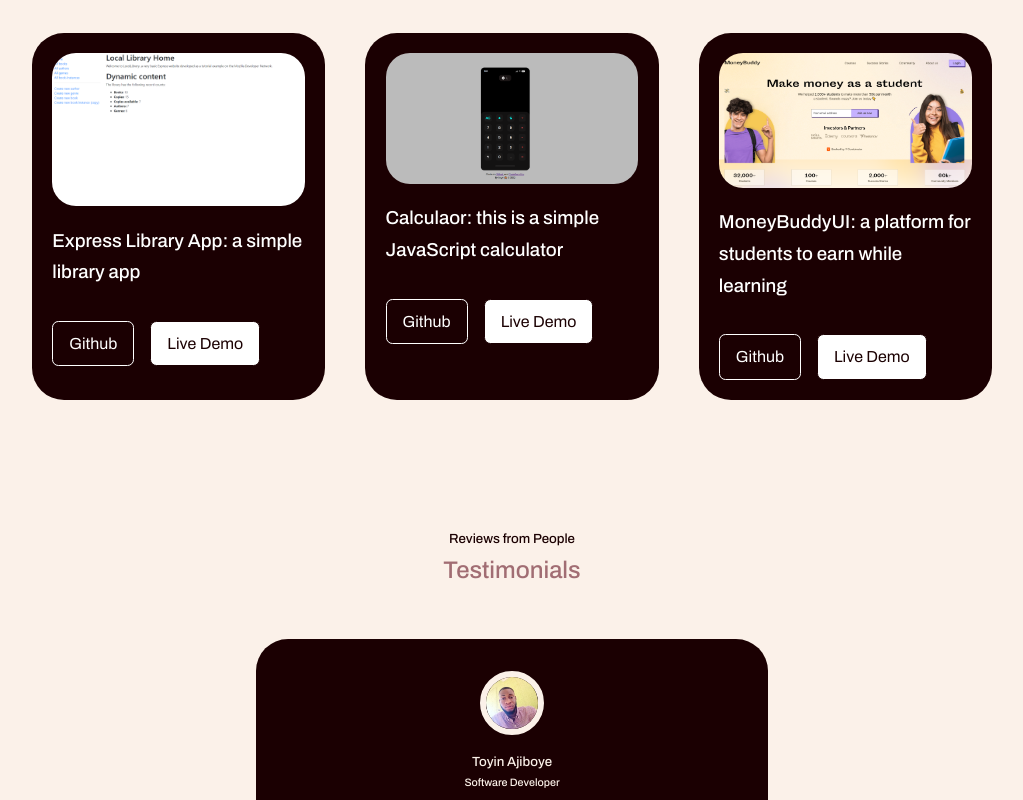
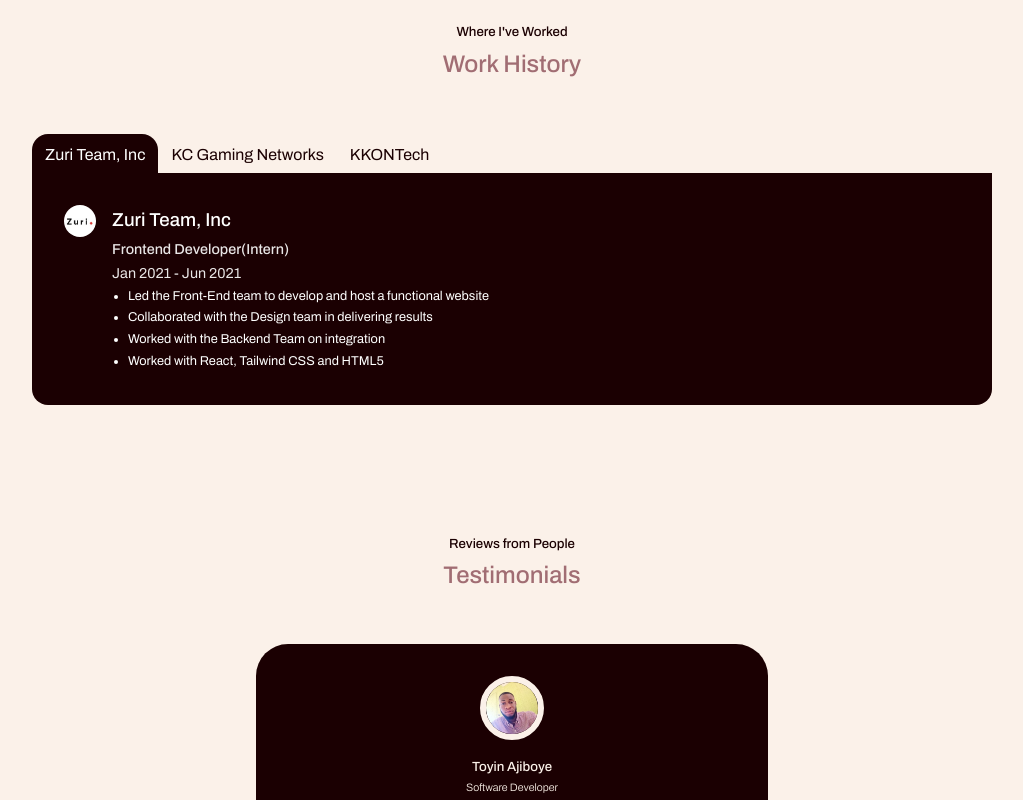
Before and after one commit to Boye95/boye-portfolio, a React (Create React App) app: page / in a window 1280 px wide. Shown: the part 3300-4100 px from the top of the page, without its empty margins (128-1151 px from the left). Built offline with nearby package versions, Linux system fonts and the light colour scheme.

Commit message:
add done with jobssection custom styling

```diff
--- a/src/App.js
+++ b/src/App.js
@@ -16,8 +16,8 @@
       <Nav />
       <About />
       <Experience />
+      <Portfolio />
       <Jobs />
-      <Portfolio />
       <Testimonials />
       <Contact />
       <Footer />
--- a/src/components/Jobs/Jobs.scss
+++ b/src/components/Jobs/Jobs.scss
@@ -4,34 +4,36 @@
     .tab__body {
         background: $ForegroundDark;
         color: $ForegroundWhite;
+        border-radius: 1rem 1rem 0 0;
     }
 
     .tab {
         background: $BackgroundColor;
 
-        &:focus {
-            outline: none;
+        // &:focus {
+        //     outline: none;
 
-            &:after {
-                content: "";
-                position: absolute;
-                height: 5px;
-                left: -4px;
-                right: -4px;
-                bottom: -5px;
-                background: $ForegroundDark;
-            }
-        }
+        //     &:after {
+        //         content: "";
+        //         position: absolute;
+        //         height: 5px;
+        //         left: -4px;
+        //         right: -4px;
+        //         bottom: -5px;
+        //         background: $ForegroundDark;
+        //     }
+        // }
     }
 
     .tpanel {
         background: $ForegroundDark;
         color: $ForegroundWhite;
+        border-radius: 0 0 1rem 1rem;
 
         .jobs__container__inner {
             display: flex;
-            flex-direction: column;
-            margin-left: 1rem;
+            gap: 1rem;
+            padding: 2rem;
 
             img {
                 width: 2rem;
@@ -40,7 +42,14 @@
             }
 
             .org__details {
-
+                h4, p {
+                    font-size: 0.9rem;
+                    opacity: 0.9;
+                }
+                ul {
+                    font-size: 0.8rem;
+                    margin-left: 1rem;
+                }
             }
         }
 
@@ -53,4 +62,10 @@
 @media screen and (max-width: 1024px) {}
 
 // Media Queries (SM)
-@media screen and (max-width: 600px) {}
+@media screen and (max-width: 600px) {
+    .main-container.jobs__container {
+        .tab {
+            font-size: 0.8rem;
+        }
+    }
+}
--- a/src/components/Testimonials/Testimonials.scss
+++ b/src/components/Testimonials/Testimonials.scss
@@ -21,8 +21,13 @@
             border: 0.4rem solid $BackgroundColor;
         }
 
-        .client__name, .client__title {
+        .client__name {
             color: $BackgroundColor;
+        }
+
+        .client__title {
+            color: $BackgroundColor;
+            font-weight: 300;
         }
         .client__review {
             color: $ForegroundWhite;
```
